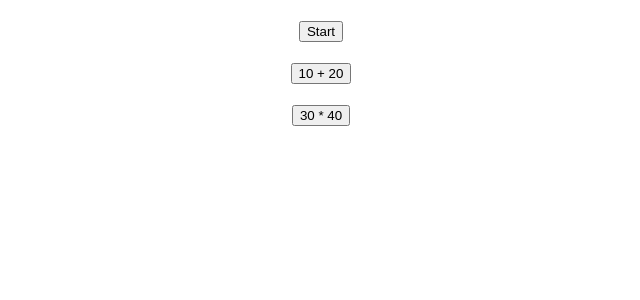
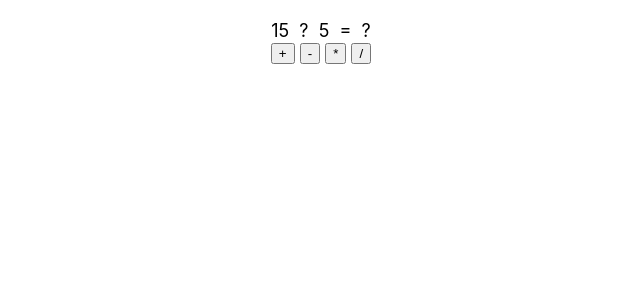
Before and after one commit to nawinda-00/app1, a React (Create React App) app: page / in a window 1280 px wide. Shown: the top 300 px of the page, without its empty margins (319-959 px from the left). Built offline with nearby package versions, Linux system fonts and the light colour scheme.

Commit message:
refs-func.js

```diff
--- a/src/App.js
+++ b/src/App.js
@@ -1,6 +1,7 @@
 import React from 'react';
-import { EventData2 } from './event-data';
+import Refsfunc from './refs-func';
+
 
 export default function App() {
-  return <EventData2/>
+  return <Refsfunc/>;
 }
--- /dev/null
+++ b/src/refs-func.js
@@ -0,0 +1,33 @@
+import React, {useRef} from 'react'
+
+export default function Refsfunc() {
+  const num1 = useRef()
+  const num2 = useRef()
+  const operator = React.useRef()
+  const result = React.useRef()
+
+  const calculate = (ev) => {
+    let op = ev.target.innerText
+    let n1 = parseFloat(num1.current.innerText)
+    let n2 = parseFloat(num2.current.innerText)
+    let r = eval(`${n1} ${op} ${n2}`)
+    result.current.innerText = r
+    operator.current.innerText = op
+  }
+
+  return (
+    <div style={{textAlign:'center', margin:20, fontSize:18}}>
+        <span ref={num1}>15</span> &nbsp;
+        <span ref={operator}>?</span> &nbsp;
+        <span ref={num2}>5</span> &nbsp;
+        <span>=</span> &nbsp;
+        <span ref={result}>?</span>
+        <div>
+            <button onClick={calculate}>+</button>&nbsp;
+            <button onClick={calculate}>-</button>&nbsp;
+            <button onClick={calculate}>*</button>&nbsp;
+            <button onClick={calculate}>/</button>
+        </div>
+    </div>
+  )
+}
```
